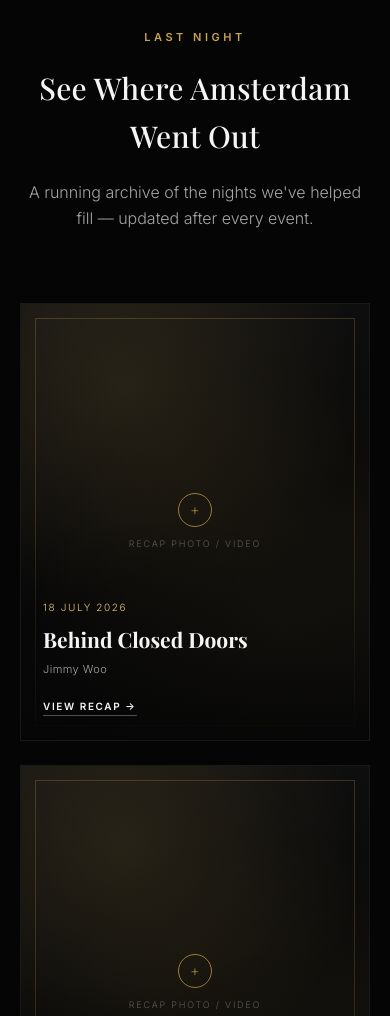
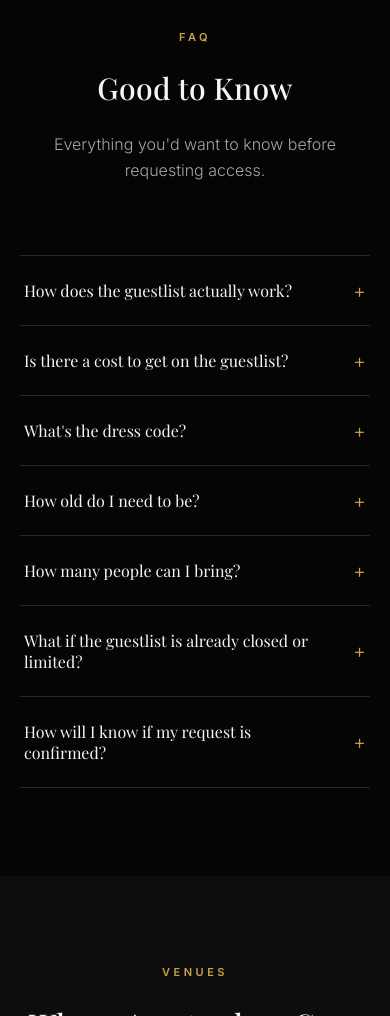
Before and after one commit to amsterdamguestlistservice-max/Aga-Guestlist--sms, a website: page index.html in a window 390 px wide. Shown: the part 7440-8456 px from the top of the page. Drawn offline with nearby package versions, Linux system fonts and the light colour scheme; a web font is replaced by a local one.

Commit message:
Add files via upload

```diff
--- a/index.html
+++ b/index.html
@@ -909,7 +909,7 @@ button{ font-family: inherit; cursor:pointer; }
 }
 
 /* ============================================================
-   RECAPS / VENUES — shared card grid
+   VENUES / RECAP-STYLE CARD GRID (currently unused, kept for reuse)
    ============================================================ */
 .grid-3{
   max-width: var(--container);
@@ -1131,6 +1131,59 @@ button{ font-family: inherit; cursor:pointer; }
   max-width: 440px;
   margin: 0 auto 26px;
   line-height: 1.7;
+}
+
+/* ============================================================
+   FAQ
+   ============================================================ */
+.faq-list{
+  max-width: 780px;
+  margin: 0 auto;
+}
+.faq-item{
+  border-top: 1px solid var(--line);
+}
+.faq-item:last-child{
+  border-bottom: 1px solid var(--line);
+}
+.faq-item__question{
+  width: 100%;
+  display: flex;
+  align-items: center;
+  justify-content: space-between;
+  gap: 20px;
+  padding: 24px 4px;
+  background: none;
+  border: none;
+  text-align: left;
+  cursor: pointer;
+}
+.faq-item__question-text{
+  font-family: var(--serif);
+  font-size: clamp(16px, 2vw, 19px);
+  color: var(--white);
+}
+.faq-item__icon{
+  flex-shrink: 0;
+  color: var(--gold);
+  font-size: 20px;
+  font-weight: 300;
+  line-height: 1;
+  transition: transform 0.35s var(--ease);
+}
+.faq-item.is-open .faq-item__icon{ transform: rotate(45deg); }
+.faq-item__answer{
+  max-height: 0;
+  overflow: hidden;
+  transition: max-height 0.5s var(--ease);
+}
+.faq-item.is-open .faq-item__answer{ max-height: 320px; }
+.faq-item__answer-inner{
+  padding: 0 4px 26px;
+  color: var(--muted);
+  font-size: 15px;
+  line-height: 1.75;
+  max-width: 640px;
 }
 
 /* ============================================================
@@ -1458,7 +1511,7 @@ button{ font-family: inherit; cursor:pointer; }
     <nav class="nav__links">
       <a href="#events">Events</a>
       <a href="#guestlist">Guestlist</a>
-      <a href="#recaps">Recaps</a>
+      <a href="#faq">FAQ</a>
       <a href="#venues">Venues</a>
       <a href="#partners">Partners</a>
       <a href="about.html">About</a>
@@ -1475,7 +1528,7 @@ button{ font-family: inherit; cursor:pointer; }
 <div class="mobile-menu" id="mobileMenu">
   <a href="#events">Events</a>
   <a href="#guestlist">Guestlist</a>
-  <a href="#recaps">Recaps</a>
+  <a href="#faq">FAQ</a>
   <a href="#venues">Venues</a>
   <a href="#partners">Partners</a>
   <a href="about.html">About</a>
@@ -1761,15 +1814,15 @@ button{ font-family: inherit; cursor:pointer; }
 </section>
 
 <!-- ============================================================
-     LAST NIGHT / EVENT RECAPS
+     FAQ
      ============================================================ -->
-<section class="section" id="recaps">
+<section class="section" id="faq">
   <div class="section__head reveal">
-    <span class="eyebrow">Last Night</span>
-    <h2 class="h-display">See Where Amsterdam Went Out</h2>
-    <p>A running archive of the nights we've helped fill — updated after every event.</p>
+    <span class="eyebrow">FAQ</span>
+    <h2 class="h-display">Good to Know</h2>
+    <p>Everything you'd want to know before requesting access.</p>
   </div>
-  <div class="grid-3" id="recapsGrid"><!-- rendered from RECAPS data --></div>
+  <div class="faq-list reveal" id="faqList"><!-- rendered from FAQS data --></div>
 </section>
 
 <!-- ============================================================
@@ -1936,7 +1989,7 @@ button{ font-family: inherit; cursor:pointer; }
   <div class="footer__links">
     <a href="#events">Events</a>
     <a href="#guestlist">Guestlist</a>
-    <a href="#recaps">Recaps</a>
+    <a href="#faq">FAQ</a>
     <a href="#venues">Venues</a>
     <a href="#partners">Partners</a>
     <a href="about.html">About</a>
@@ -2002,11 +2055,36 @@ const EVENTS = [
   }
 ];
 
-// Event recap entries — swap in real recap photos/videos as they come in.
-const RECAPS = [
-  { name: "Behind Closed Doors", venue: "Jimmy Woo", date: "18 July 2026", link: "#" },
-  { name: "Marble Nights", venue: "Chin Chin Club", date: "27 June 2026", link: "#" },
-  { name: "The Golden Hour", venue: "Bitterzoet", date: "14 June 2026", link: "#" }
+// FAQ entries — add or edit freely, the accordion renders however many are here.
+const FAQS = [
+  {
+    q: "How does the guestlist actually work?",
+    a: "Pick an event, fill out the request form with your details and how many people you're bringing, and submit. We review it and confirm with you directly — your name goes on the list once it's approved, not the moment you submit."
+  },
+  {
+    q: "Is there a cost to get on the guestlist?",
+    a: "Requesting guestlist access itself is free. Some events may still have a cover charge or minimum spend at the door, set by the venue — we'll let you know if that applies when we confirm your request."
+  },
+  {
+    q: "What's the dress code?",
+    a: "It varies by venue and event, but the general rule is: dress like you want to be there. Smart, put-together, no sportswear. If a specific night has stricter requirements, we'll mention it when we confirm."
+  },
+  {
+    q: "How old do I need to be?",
+    a: "18 or older for every event and every guest on your request, no exceptions. We ask for age on the form for exactly this reason."
+  },
+  {
+    q: "How many people can I bring?",
+    a: "Most requests comfortably cover a small group. If you're planning something larger, mention it in your request and we'll confirm what's possible for that specific venue and night."
+  },
+  {
+    q: "What if the guestlist is already closed or limited?",
+    a: "Some events cap the list early once demand is high — you'll see this clearly marked as \"Limited Guestlist\" or \"Guestlist Closed\" on the event itself. Requesting early is the best way to secure a spot."
+  },
+  {
+    q: "How will I know if my request is confirmed?",
+    a: "We'll reach out using the contact details you submit — usually by phone, Instagram, or WhatsApp — to confirm you're on the list before the night."
+  }
 ];
 
 // Venues where Amsterdam Guestlist Service promotes events — NOT
@@ -2113,23 +2191,27 @@ function renderEvents(){
   });
 }
 
-function renderRecaps(){
-  const grid = document.getElementById('recapsGrid');
-  grid.innerHTML = RECAPS.map(function(r){
+function renderFaqs(){
+  const list = document.getElementById('faqList');
+  list.innerHTML = FAQS.map(function(item, i){
     return (
-      '<article class="recap-card reveal">' +
-        placeholderMedia('Recap Photo / Video') +
-        '<div class="card-scrim"></div>' +
-        '<div class="card-overlay">' +
-          '<span class="card-overlay__eyebrow">' + r.date + '</span>' +
-          '<h3 class="card-overlay__title">' + r.name + '</h3>' +
-          '<p class="card-overlay__sub">' + r.venue + '</p>' +
-          '<a class="card-overlay__link" href="' + r.link + '">View Recap →</a>' +
+      '<div class="faq-item" data-faq-index="' + i + '">' +
+        '<button type="button" class="faq-item__question js-faq-toggle">' +
+          '<span class="faq-item__question-text">' + item.q + '</span>' +
+          '<span class="faq-item__icon">+</span>' +
+        '</button>' +
+        '<div class="faq-item__answer">' +
+          '<div class="faq-item__answer-inner">' + item.a + '</div>' +
         '</div>' +
-      '</article>'
+      '</div>'
     );
   }).join('');
-  observeReveal(grid.querySelectorAll('.reveal'));
+
+  list.querySelectorAll('.js-faq-toggle').forEach(function(btn){
+    btn.addEventListener('click', function(){
+      btn.closest('.faq-item').classList.toggle('is-open');
+    });
+  });
 }
 
 // Looks up a venue's upcoming events from the single EVENTS database —
@@ -2834,7 +2916,7 @@ function observeReveal(nodeList){
   renderEvents();
   renderFeatured();
   populateEventSelect();
-  renderRecaps();
+  renderFaqs();
   renderVenues();
   renderStats();
   renderTrusted();
```
